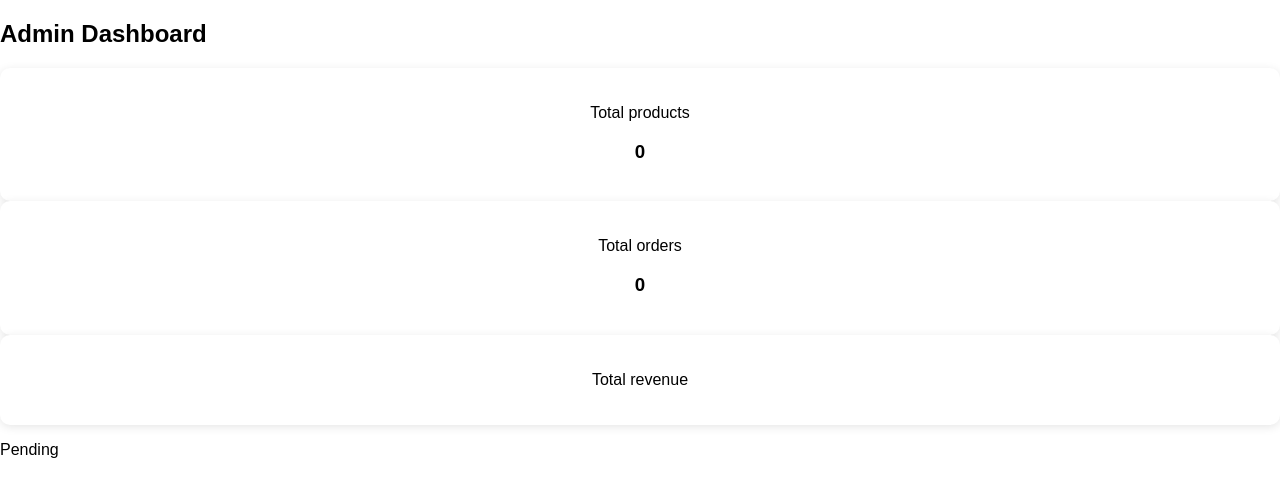
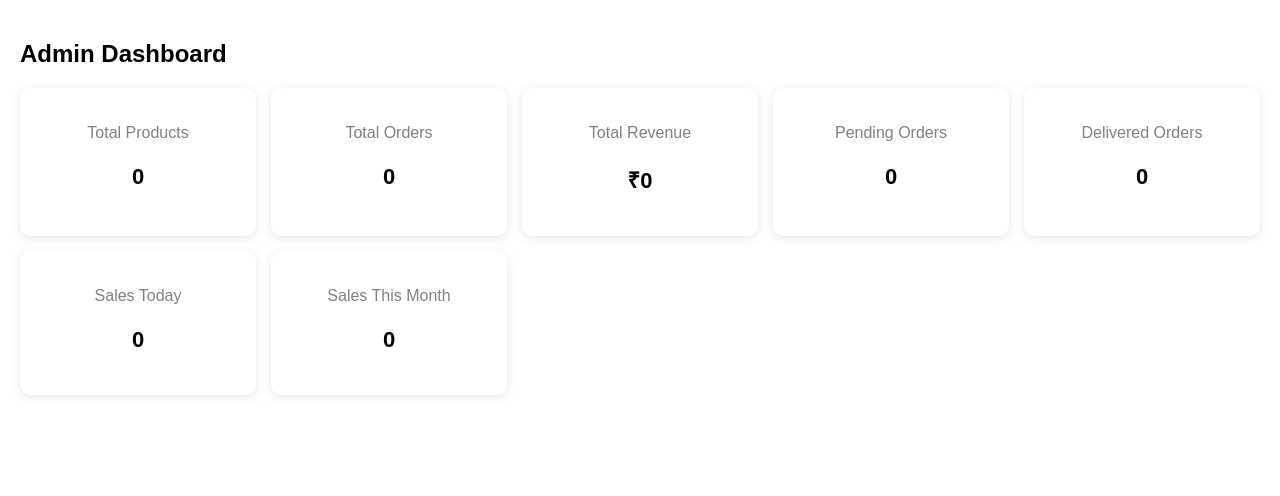
Before and after one commit to Npnayak18/Bighat-clean, a React (Vite) app in the folder my-react-app/: page /admin/admindashboard in a window 1280 px wide. Shown: the top 496 px of the page. Built offline with nearby package versions, Linux system fonts and the light colour scheme; no server answers.

Commit message:
fix mail + orders

```diff
--- a/my-react-app/src/admin/Dashboard.css
+++ b/my-react-app/src/admin/Dashboard.css
@@ -1,6 +1,13 @@
 .dashboard-page {
   padding: 20px;
 }
+
+.dashboard-grid {
+  display: grid;
+  grid-template-columns: repeat(auto-fit, minmax(200px, 1fr));
+  gap: 15px;
+}
+
 .card {
   background: white;
   padding: 20px;
@@ -8,3 +15,12 @@
   box-shadow: 0 2px 10px rgba(0,0,0,0.1);
   text-align: center;
 }
+
+.card p {
+  color: gray;
+  margin-bottom: 5px;
+}
+
+.card h3 {
+  font-size: 22px;
+}
--- a/my-react-app/src/admin/Dashboard.jsx
+++ b/my-react-app/src/admin/Dashboard.jsx
@@ -1,71 +1,133 @@
-const API= import.meta.env.VITE_API;
-import {useEffect,useState} from 'react';
+import { useEffect, useState } from "react";
 import "./Dashboard.css";
+
 function Dashboard() {
-    const[data,setData]=useState({
-        products:0,
-        orders:0,
-        revenue:0,
-        pending:0,
-        delivered:0,
-        todaySales:0,
-        monthSales:0,
+  const API = import.meta.env.VITE_API;
+
+  const [data, setData] = useState({
+    products: 0,
+    orders: 0,
+    revenue: 0,
+    pending: 0,
+    delivered: 0,
+    todaySales: 0,
+    monthSales: 0,
   });
-    const[loading,setLoading]=useState(true);
-    useEffect(()=>{loadData();
-    },[]);
+
+  const [loading, setLoading] = useState(true);
+
+  useEffect(() => {
+    loadData();
+  }, []);
+
   const loadData = async () => {
     try {
-      const [pRes,oRes]=await Promise.all([
+      const [pRes, oRes] = await Promise.all([
         fetch(`${API}/products`),
         fetch(`${API}/orders`),
       ]);
 
-const pData=await pRes.json();
-const oData=await oRes.json();
+      const pData = await pRes.json();
+      const oData = await oRes.json();
+
       const products = pData.products || [];
       const orders = oData.orders || [];
+
       const now = new Date();
+
       let revenue = 0;
       let pending = 0;
       let delivered = 0;
+      let todaySales = 0;
+      let monthSales = 0;
 
       orders.forEach((order) => {
         revenue += order.totalAmount;
-if(order.status==="pending") pending++;
-if(order.status==="delivered") delivered++;
+
+        if (order.status === "pending") pending++;
+        if (order.status === "delivered") delivered++;
+
         const d = new Date(order.createdAt);
+
+        // today
+        if (
+          d.getDate() === now.getDate() &&
+          d.getMonth() === now.getMonth() &&
+          d.getFullYear() === now.getFullYear()
+        ) {
+          todaySales++;
+        }
+
+        // month
+        if (
+          d.getMonth() === now.getMonth() &&
+          d.getFullYear() === now.getFullYear()
+        ) {
+          monthSales++;
+        }
       });
+
       setData({
-products:products.length,
-orders:orders.length,
+        products: products.length,
+        orders: orders.length,
+        revenue,
+        pending,
+        delivered,
+        todaySales,
+        monthSales,
       });
- } catch (err) {console.log(err);  } finally {
+
+    } catch (err) {
+      console.log(err);
+    } finally {
       setLoading(false);
     }
   };
 
   return (
-    <div>
+    <div className="dashboard-page">
       <h2>Admin Dashboard</h2>
-        <div>
+
+      <div className="dashboard-grid">
+
         <div className="card">
-        <p>Total products</p>
-        <h3>{loading? "...":data.products}</h3>
+          <p>Total Products</p>
+          <h3>{loading ? "..." : data.products}</h3>
         </div>
+
         <div className="card">
-        <p>Total orders</p>
-        <h3>{loading?"...":data.orders}</h3>
+          <p>Total Orders</p>
+          <h3>{loading ? "..." : data.orders}</h3>
         </div>
+
         <div className="card">
-            <p>Total revenue</p>
+          <p>Total Revenue</p>
+          <h3>₹{loading ? "..." : data.revenue}</h3>
         </div>
-        <div>
-            <p>Pending</p>
+
+        <div className="card">
+          <p>Pending Orders</p>
+          <h3>{loading ? "..." : data.pending}</h3>
+        </div>
+
+        <div className="card">
+          <p>Delivered Orders</p>
+          <h3>{loading ? "..." : data.delivered}</h3>
+        </div>
+
+        <div className="card">
+          <p>Sales Today</p>
+          <h3>{loading ? "..." : data.todaySales}</h3>
+        </div>
+
+        <div className="card">
+          <p>Sales This Month</p>
+          <h3>{loading ? "..." : data.monthSales}</h3>
+        </div>
+
       </div>
     </div>
-    </div>
-  )
+  );
 }
 
-export default Dashboard
+export default Dashboard;
--- a/my-react-app/src/admin/ViewProduct.jsx
+++ b/my-react-app/src/admin/ViewProduct.jsx
@@ -43,6 +43,7 @@ const handleDelete=async(id)=>{
           <button onClick={() => navigate("/admin/add")}>
             Add Product
           </button>
+
         </div>
 
         {products.length===0 ? (
```
Lines whose indentation alone changed are shown as unchanged.
